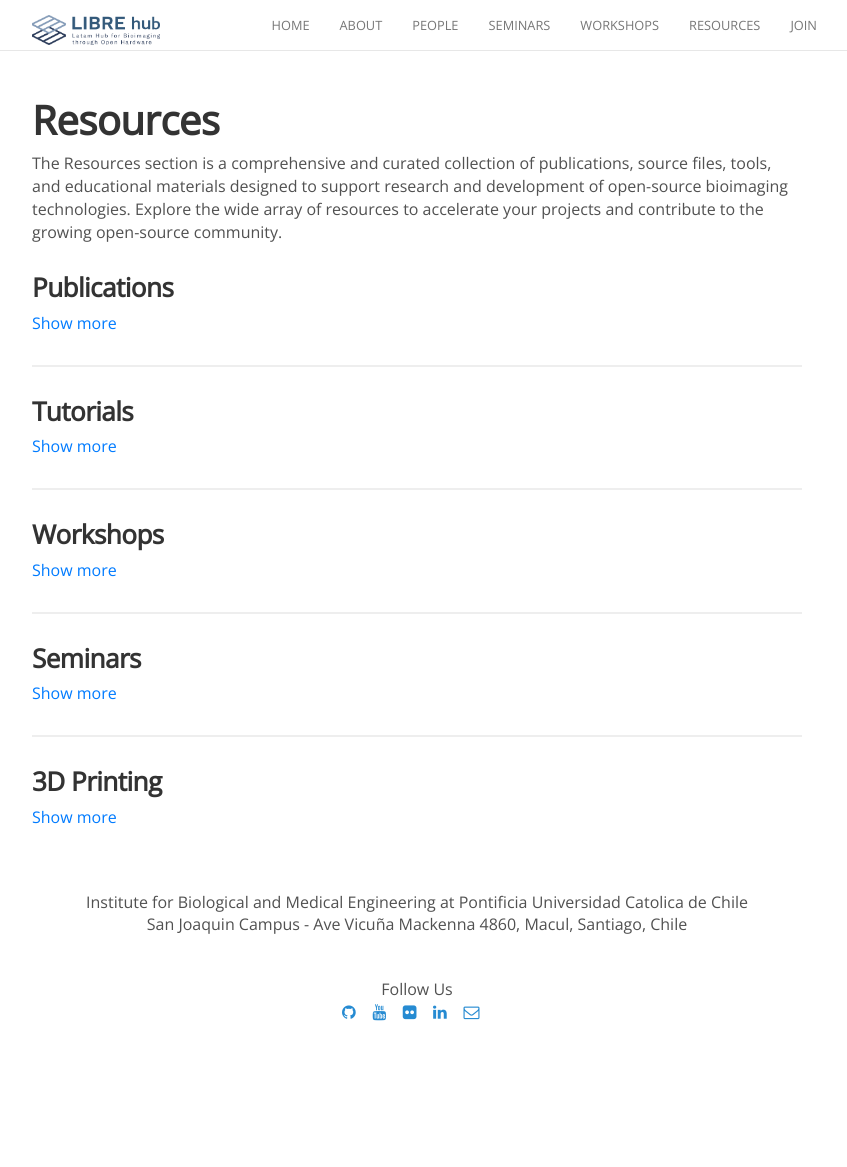
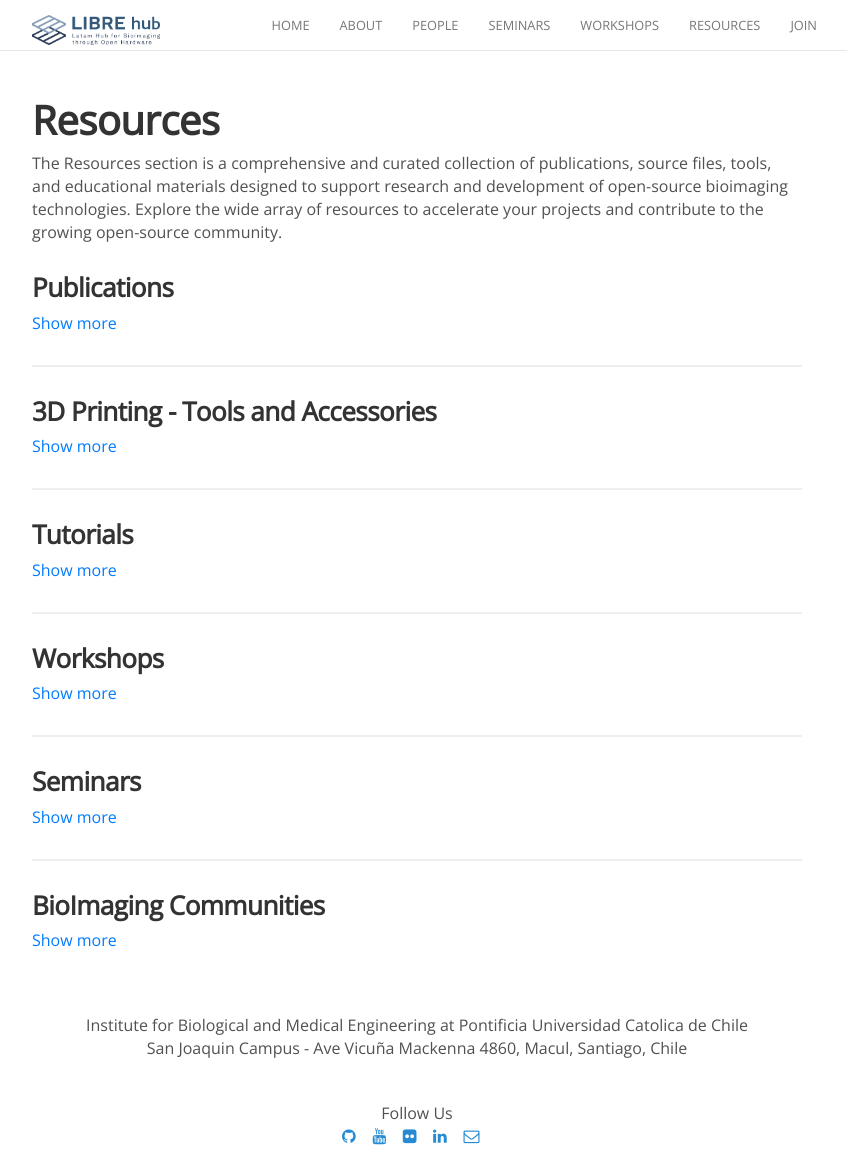
Before and after one commit to LIBREhub/LIBREhub.github.io, a Jekyll site: the page built from sources.md, in a window 1280 px wide and 1167 px high. Shown: the whole window, without its empty margins (223-1070 px from the left). Built offline with Jekyll 4.4.1, drawn with Linux system fonts in a browser that asks for light colours; nearby versions of some CDN libraries.

Commit message:
Update Resource section

```diff
--- a/sources.md
+++ b/sources.md
@@ -9,11 +9,16 @@
     $('.toggle-text').click(function() {
       var content = $(this).next('.content');
       content.slideToggle();
-      if (content.is(':visible')) {$(this).text('Show more');}
-      else {$(this).text('Show less');}
+
+      if ($(this).text() === 'Show more') {
+        $(this).text('Show less');
+      } else {
+        $(this).text('Show more');
+      }
     });
   });
 </script>
+
 
 <style>
   .toggle-text {
@@ -51,6 +56,36 @@
   <p>
     Standardisation of Practices in Open Source Hardware Bonvoisin, J., Molloy, J., Häuer, M., & Wenzel, T. (2020). Journal of Open Hardware, 4(1). (<a href="https://doi.org/10.5334/joh.22">Article</a>)
   </p>
+</div>
+
+<hr>
+
+### **3D Printing - Tools and Accessories**
+<p class="toggle-text">Show more</p>
+
+<div class="content list" style="display: none;">
+
+  <div class="content list" style="display: grid; grid-template-columns: repeat(3, 1fr); gap: 20px;">
+    <!-- Thingiverse Designs -->
+    <div class="list-item" style="text-align: center;">
+      <a href="https://www.thingiverse.com/libre-hub/designs" target="_blank">
+        <img src="/images/thingiverse-thumbnail.png" alt="Thingiverse Designs" style="width: 150px; height: 200px;">
+      </a>
+      <p class="list-post-title">
+        <a href="https://www.thingiverse.com/libre-hub/designs" target="_blank">Designs on Thingiverse</a>
+      </p>
+    </div>
+    <!-- Printables Designs -->
+    <div class="list-item" style="text-align: center;">
+      <a href="https://www.printables.com/de/@WenzelLab" target="_blank">
+        <img src="/images/printables-thumbnail.png" alt="Printables Designs" style="width: 150px; height: 200px;">
+      </a>
+      <p class="list-post-title">
+        <a href="https://www.printables.com/de/@WenzelLab" target="_blank">Designs on Printables</a>
+      </p>
+    </div>
+  </div>
+
 </div>
 
 <hr>
@@ -132,33 +167,38 @@
 
 <hr>
 
-### **3D Printing**
+### **BioImaging Communities**
+
 <p class="toggle-text">Show more</p>
 
 <div class="content list" style="display: none;">
 
-  <div class="content list" style="display: grid; grid-template-columns: repeat(3, 1fr); gap: 20px;">
-    <!-- Thingiverse Designs -->
-    <div class="list-item" style="text-align: center;">
-      <a href="https://www.thingiverse.com/libre-hub/designs" target="_blank">
-        <img src="/images/thingiverse-thumbnail.png" alt="Thingiverse Designs" style="width: 350px; height: 200px;">
-      </a>
-      <p class="list-post-title">
-        <a href="https://www.thingiverse.com/libre-hub/designs" target="_blank">Designs on Thingiverse</a>
-      </p>
-    </div>
-    <!-- Printables Designs -->
-    <div class="list-item" style="text-align: center;">
-      <a href="https://www.printables.com/de/@WenzelLab" target="_blank">
-        <img src="/images/printables-thumbnail.png" alt="Printables Designs" style="width: 350px; height: 200px;">
-      </a>
-      <p class="list-post-title">
-        <a href="https://www.printables.com/de/@WenzelLab" target="_blank">Designs on Printables</a>
-      </p>
-    </div>
-  </div>
+  <p>
+    Global BioImaging Network (<a href="https://globalbioimaging.org/">Website</a>)
+  </p>
+
+  <p>
+   BioImaging North America (<a href="https://www.bioimagingnorthamerica.org/">Website</a>)
+  </p>
+
+  <p>
+   Latin America BioImaging (<a href="https://labi.lat/">Website</a>)
+  </p>
+
+  <p>
+   African BioImaging Consortium (<a href="https://www.africanbioimaging.org/">Website</a>)
+  </p>
+
+  <p>
+   Focal Plane Network (<a href="https://focalplane.biologists.com/">Website</a>)
+  </p>
+
+  <p>
+   Scientific Community Image Forum (<a href="https://forum.image.sc/">Website</a>)
+  </p>
 
 </div>
+
 
 <!--
 ### **Other resources**
```
